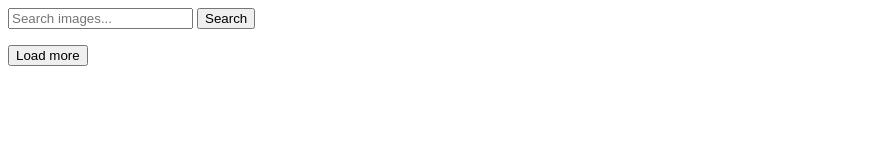
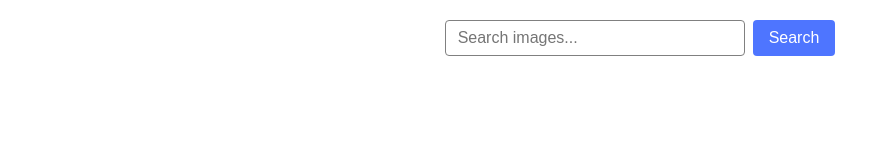
Before and after one commit to GumeniukMykolaMyhailovych/goit-js-hw-12, a plain HTML site: page index.html in a window 1280 px wide. Shown: the whole page, without its empty margins (0-890 px from the left). Drawn offline with Linux system fonts and the light colour scheme; the site is published under a folder, as on GitHub Pages, so addresses that start at the root find nothing.

Commit message:
Deploying to gh-pages from @ GumeniukMykolaMyhailovych/goit-js-hw-12@d169e47cfaf1f006edcfbd17f718ed3a09f6dd39 🚀

```diff
--- a/index.html
+++ b/index.html
@@ -5,9 +5,9 @@
   <meta charset="UTF-8" />
   <meta name="viewport" content="width=device-width, initial-scale=1.0" />
   <title>Image Search</title>
-  <script type="module" crossorigin src="/goit-js-hw-12/assets/index-C1BELfwX.js"></script>
-  <link rel="stylesheet" crossorigin href="/goit-js-hw-12/assets/index-CX4EDM7x.css">
-  <link rel="stylesheet" crossorigin href="/goit-js-hw-12/assets/styles-CvpeCfSx.css">
+  <script type="module" crossorigin src="./assets/index-C1BELfwX.js"></script>
+  <link rel="stylesheet" crossorigin href="./assets/index-CX4EDM7x.css">
+  <link rel="stylesheet" crossorigin href="./assets/styles-CvpeCfSx.css">
 </head>
 
 <body>
```
Also changed, not shown: page-2.html (+2 -2 lines), page-3.html (+2 -2 lines).
